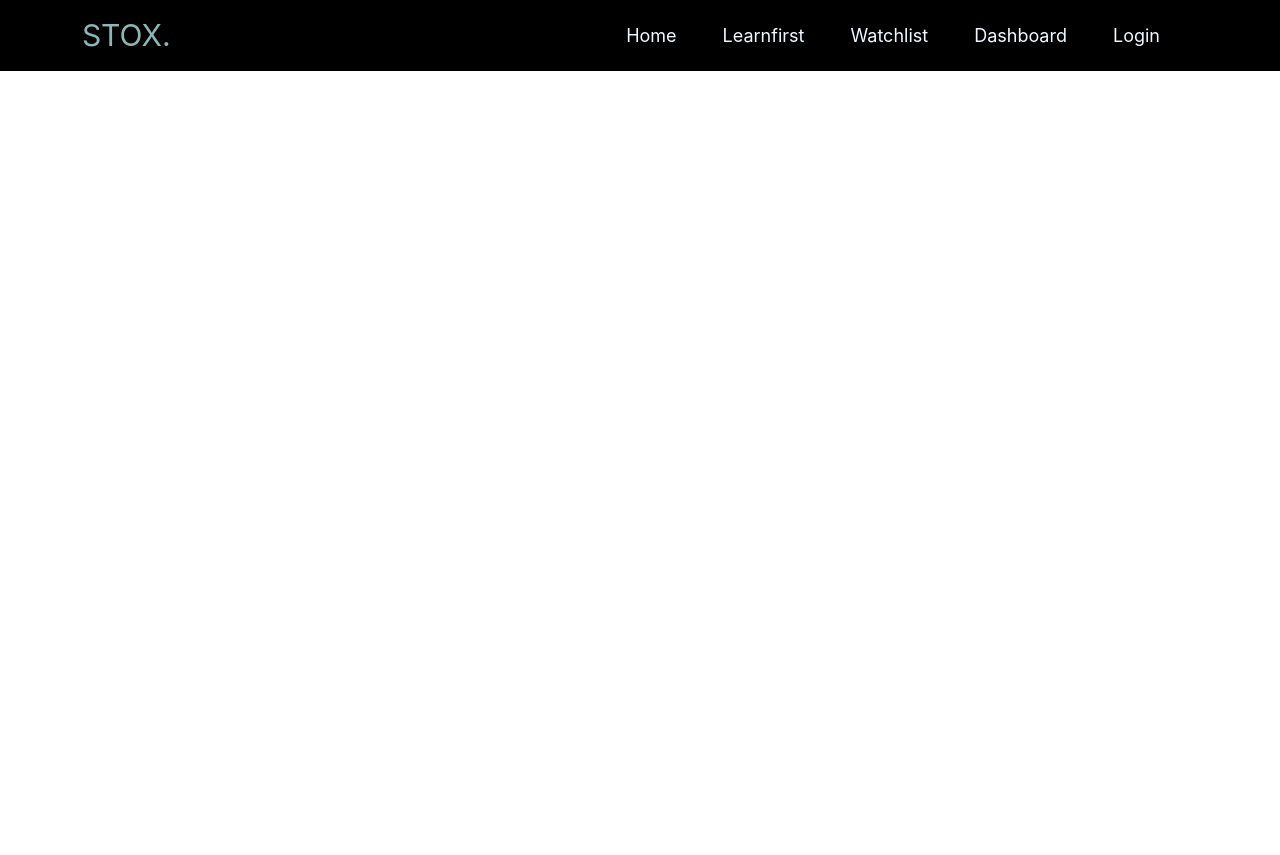
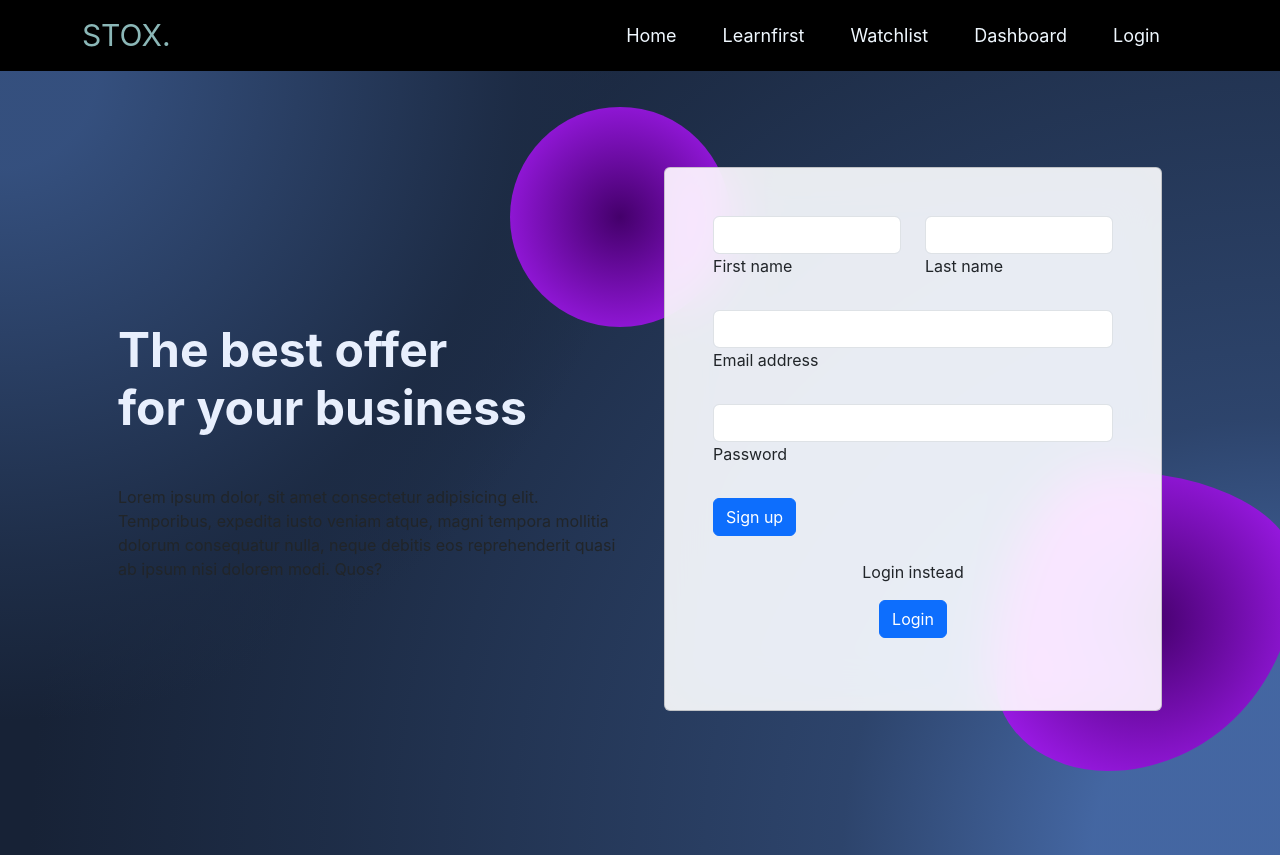
Before and after one commit to miteshp2110/SDP-1, a React (Create React App) app in the folder client/: page / in a window 1280 px wide. Before the commit the page ends 800 px from the top, so only its background shows below. Built offline with nearby package versions, Linux system fonts and the light colour scheme.

Commit message:
combining

```diff
--- a/client/src/App.js
+++ b/client/src/App.js
@@ -5,7 +5,7 @@ import NavBar from './Components/NavBar/NavBar';
 function App() {
   return (
 
-    <NavBar/>
+    <SignUp/>
   );
 }
 
--- a/client/src/Components/NavBar/NavBarStyle.css
+++ b/client/src/Components/NavBar/NavBarStyle.css
@@ -15,6 +15,7 @@
 .custom-navbar{
 
     background-color: black;
+
 }
 
 
--- a/client/src/Components/SignUp/SignUp.jsx
+++ b/client/src/Components/SignUp/SignUp.jsx
@@ -1,8 +1,11 @@
 import './SignUpStyle.css'
+import NavBar from '../NavBar/NavBar';
 
 const SignUp=()=>{
 
     return(
+      <div>
+        <NavBar/>
 
 <section className="background-radial-gradient overflow-hidden">
 
@@ -88,6 +91,7 @@ const SignUp=()=>{
     </div>
   </div>
 </section>
+</div>
 
     )
 
```
